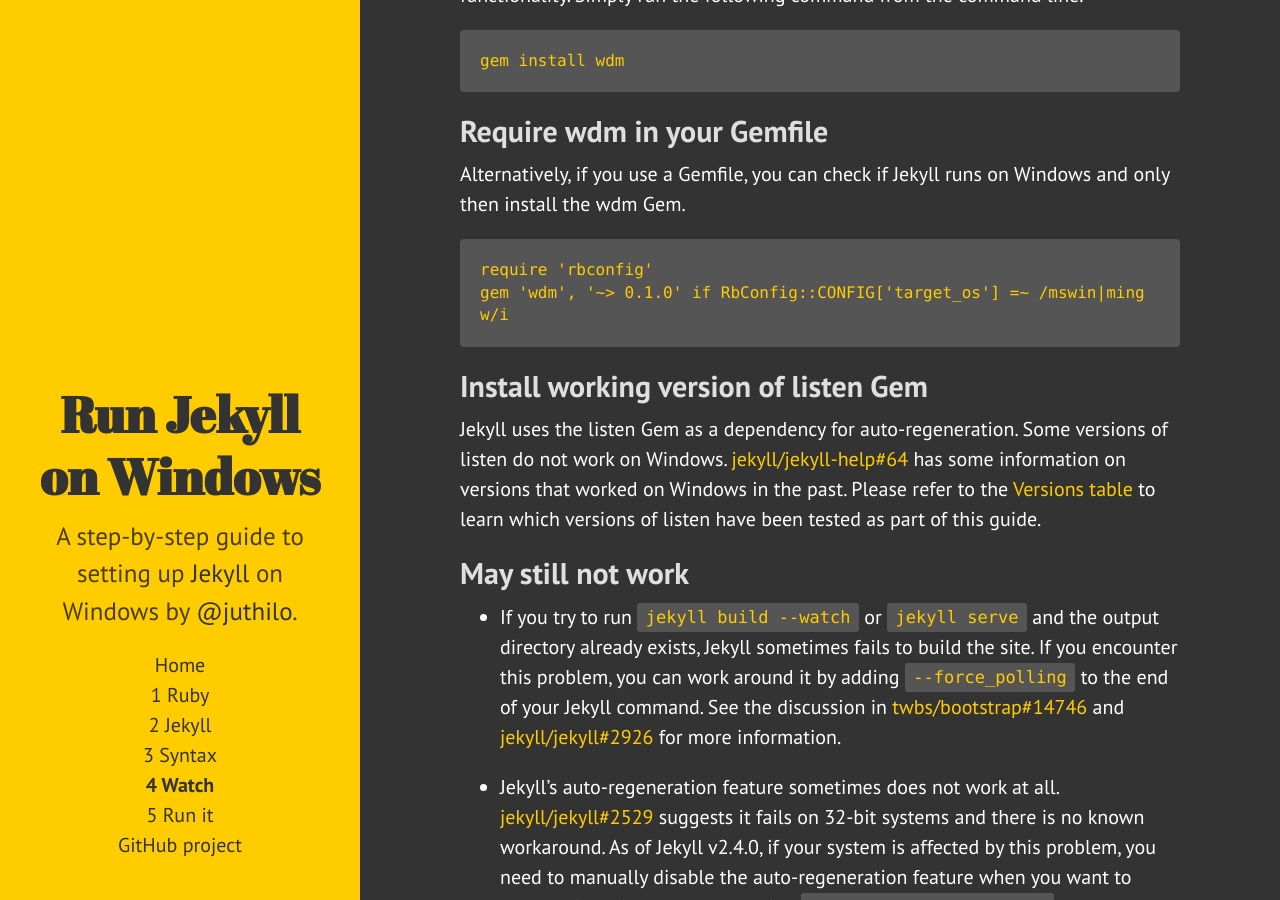
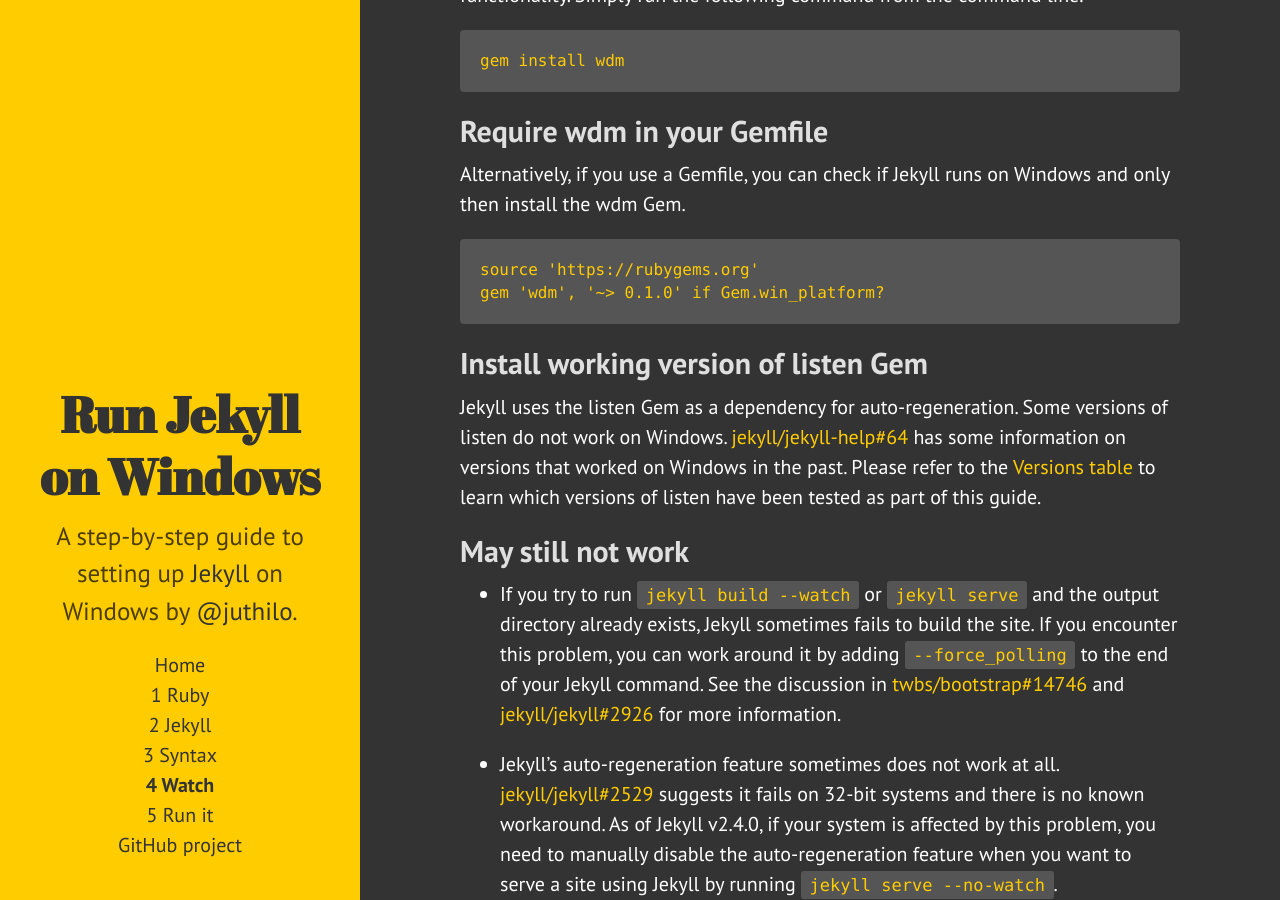
Before and after one commit to juthilo/run-jekyll-on-windows, a Jekyll site: the page built from 4-wdm-gem.md, in a window 1280 px wide and 900 px high, scrolled down 378 px. Built offline with Jekyll 4.4.1, drawn with Linux system fonts in a browser that asks for light colours.

Commit message:
Tweaked suggested Gemfile

```diff
--- a/4-wdm-gem.md
+++ b/4-wdm-gem.md
@@ -19,8 +19,8 @@
 Alternatively, if you use a Gemfile, you can check if Jekyll runs on Windows and only then install the wdm Gem.
 
 ~~~
-require 'rbconfig'
-gem 'wdm', '~> 0.1.0' if RbConfig::CONFIG['target_os'] =~ /mswin|mingw/i
+source 'https://rubygems.org'
+gem 'wdm', '~> 0.1.0' if Gem.win_platform?
 ~~~
 
 ## Install working version of listen Gem
```
